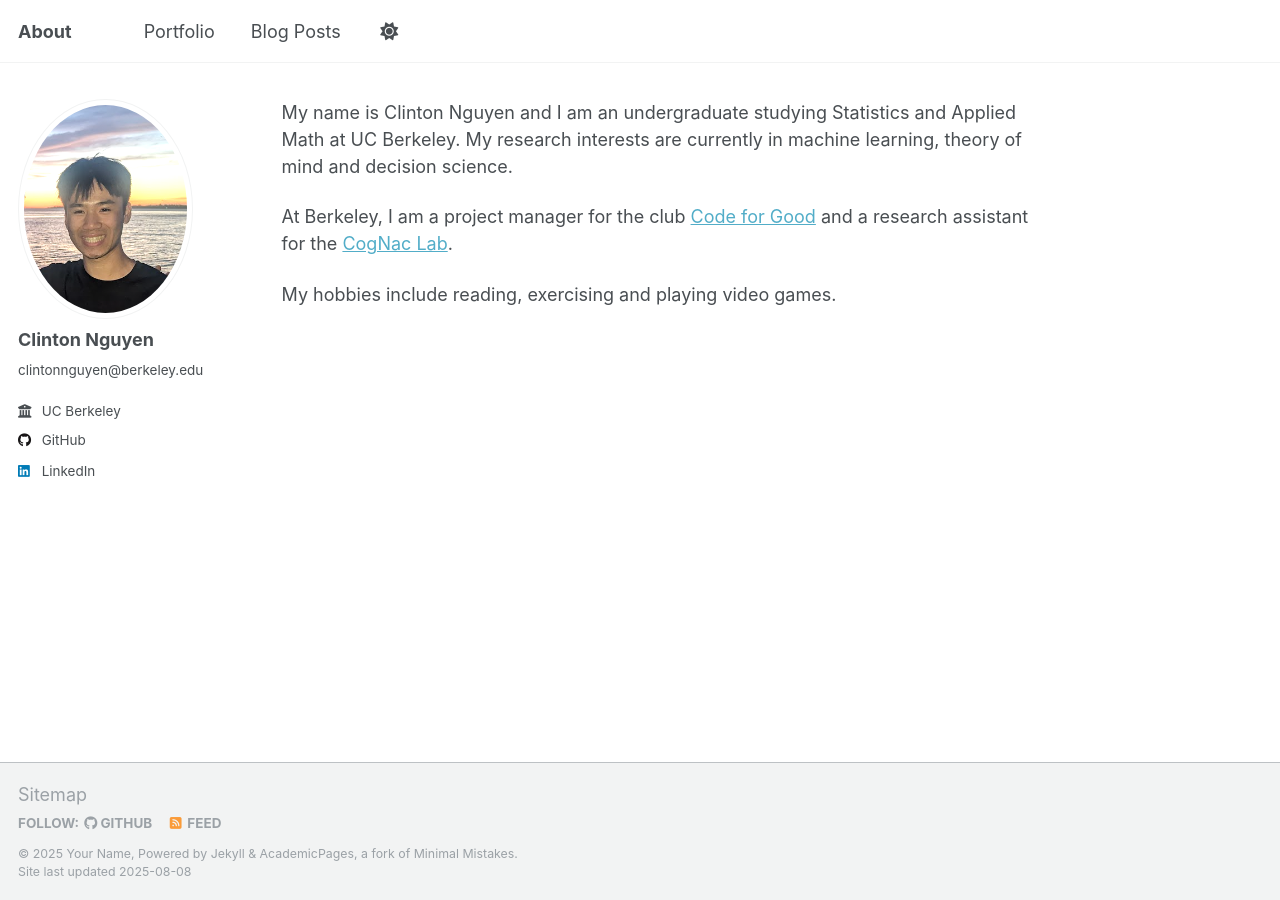
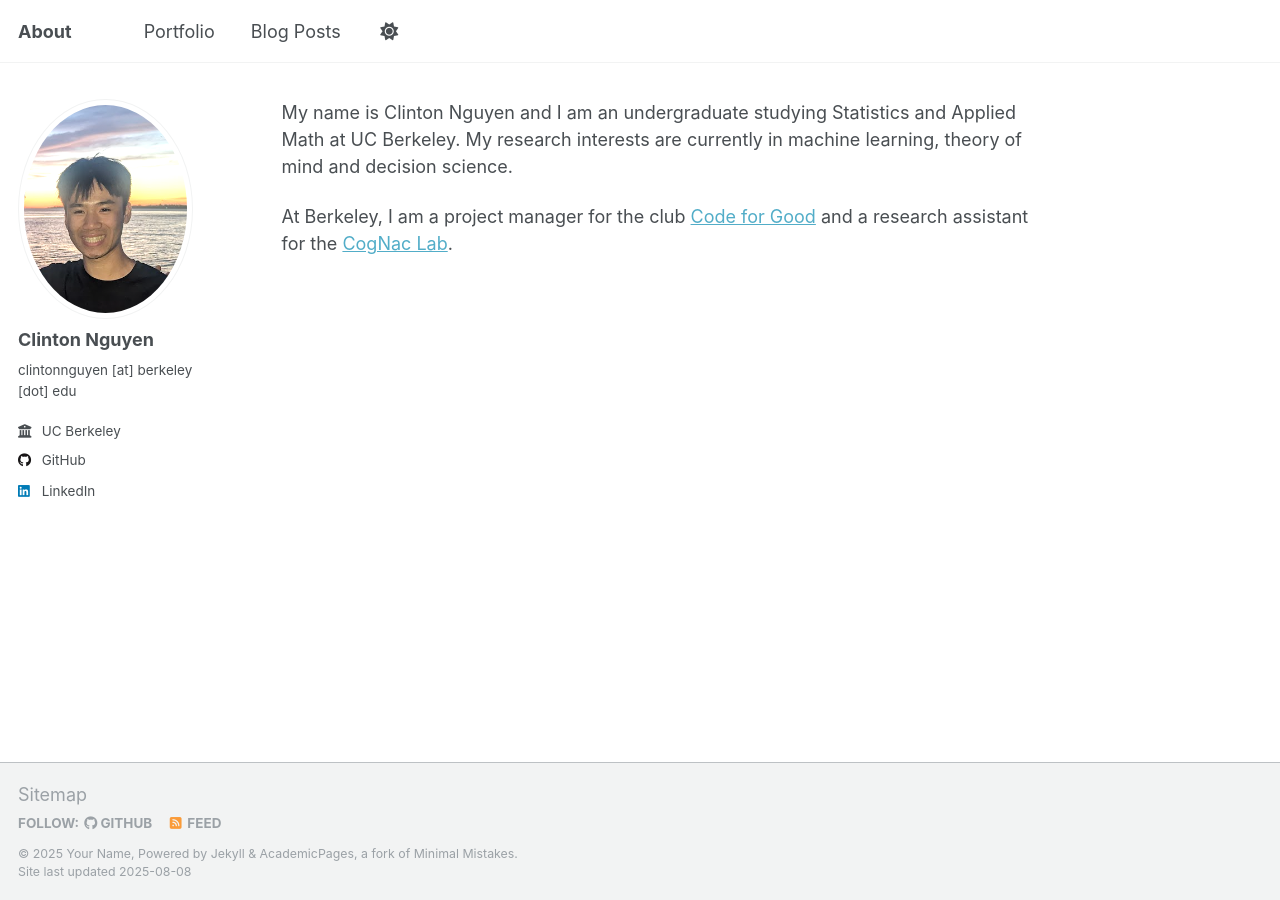
Before and after one commit to MintiClinti/MintiClinti.github.io, a Jekyll site: the page built from _pages/about.md, in a window 1280 px wide. Built offline with Jekyll 4.4.1, drawn with Linux system fonts in a browser that asks for light colours; a script that is not in the unit is left out.

Commit message:
fixing email and about me

```diff
--- a/_config.yml
+++ b/_config.yml
@@ -25,7 +25,7 @@ author:
   avatar           : "POO.png"
   name             : "Clinton Nguyen"
   pronouns         : # example: "she/her"
-  bio              : "clintonnguyen@berkeley.edu"
+  bio              : "clintonnguyen [at] berkeley [dot] edu"
   # location         : "Earth"
   employer         : "UC Berkeley"
   uri              : # URL
--- a/_pages/about.md
+++ b/_pages/about.md
@@ -11,7 +11,6 @@ My name is Clinton Nguyen and I am an undergraduate studying Statistics and Appl
 
 At Berkeley, I am a project manager for the club [Code for Good](https://codeforgoodberkeley.github.io/) and a research assistant for the [CogNac Lab](https://ivrylab.berkeley.edu/).
 
-My hobbies include reading, exercising and playing video games.
 
 <!-- This is the front page of a website that is powered by the [Academic Pages template](https://github.com/academicpages/academicpages.github.io) and hosted on GitHub pages. [GitHub pages](https://pages.github.com) is a free service in which websites are built and hosted from code and data stored in a GitHub repository, automatically updating when a new commit is made to the repository. This template was forked from the [Minimal Mistakes Jekyll Theme](https://mmistakes.github.io/minimal-mistakes/) created by Michael Rose, and then extended to support the kinds of content that academics have: publications, talks, teaching, a portfolio, blog posts, and a dynamically-generated CV. Incidentally, these same features make it a great template for anyone that needs to show off a professional template!
 
```
